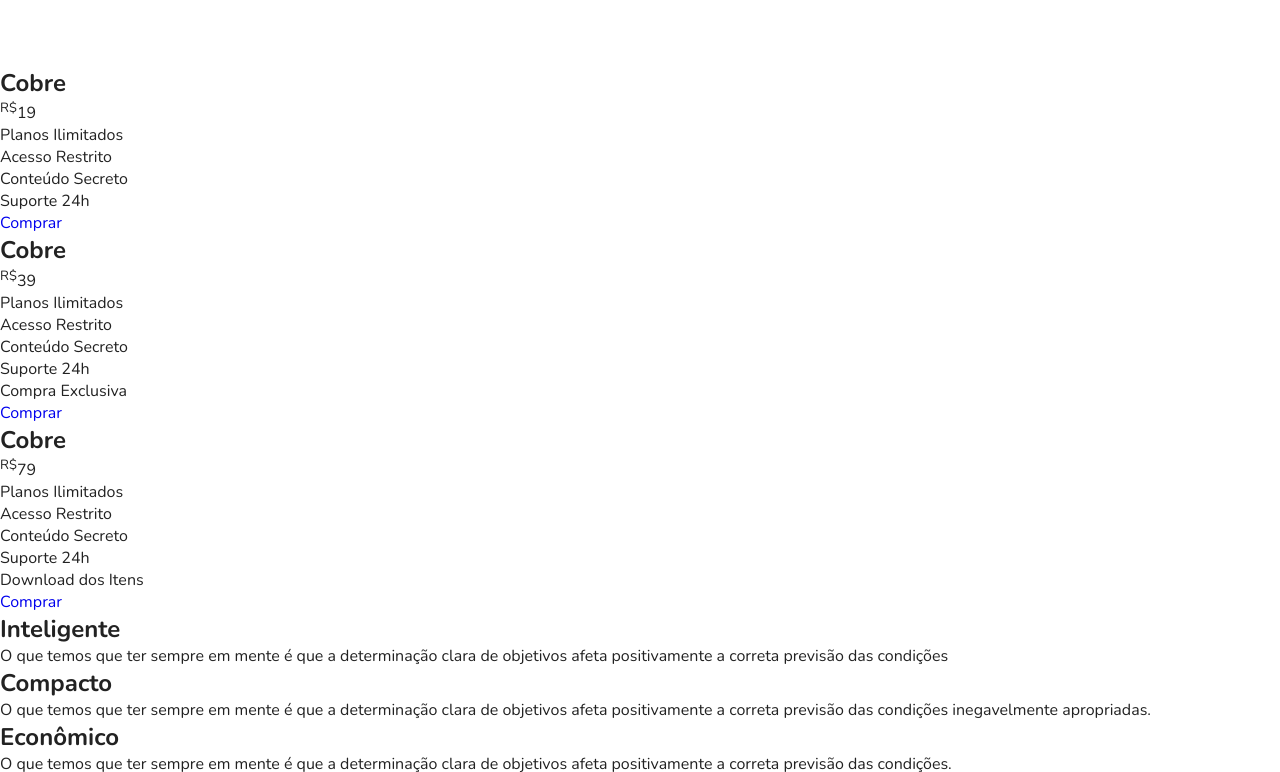
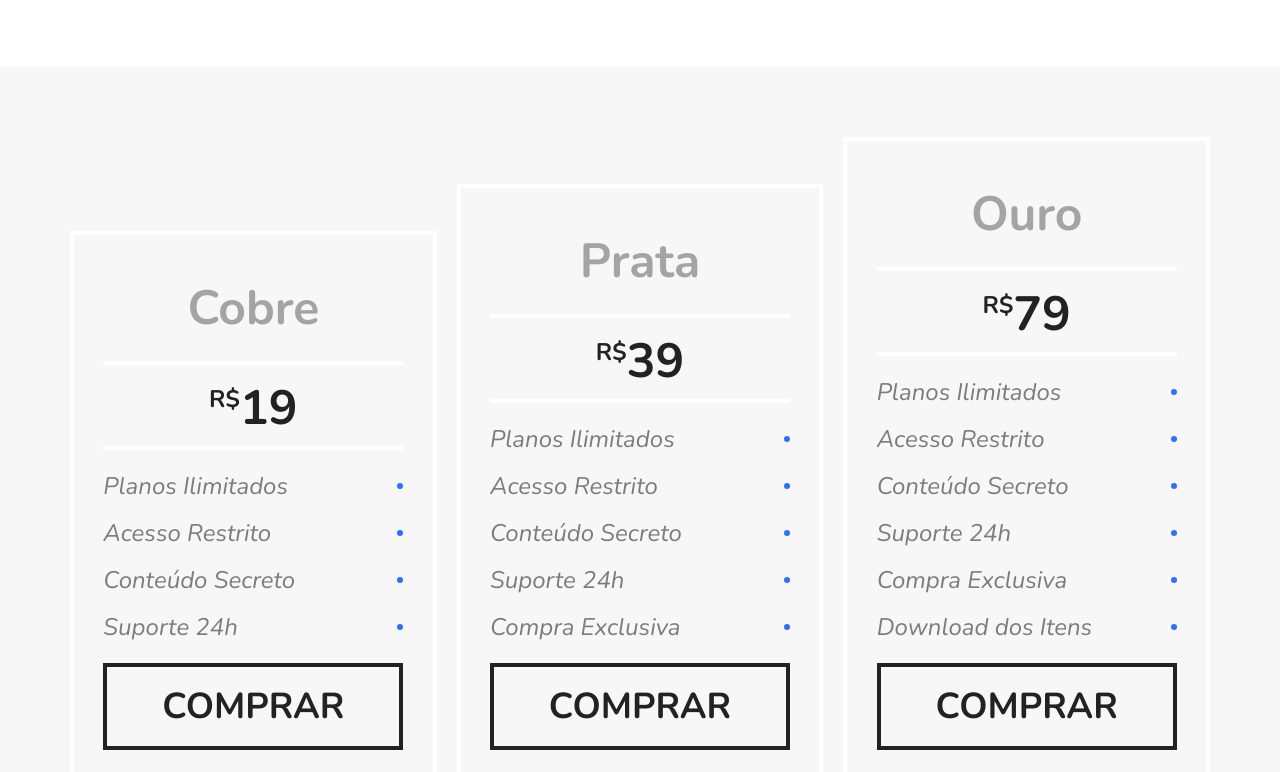
Before and after one commit to thiagodff/Flexblog, a plain HTML site: page index.html in a window 1280 px wide. Shown: the part 1754-2526 px from the top of the page. Drawn offline with nearby package versions, Linux system fonts and the light colour scheme.

Commit message:
style price

```diff
--- a/css/style.css
+++ b/css/style.css
@@ -174,5 +174,100 @@ img {
 
 .blue {
   border-top: 8px solid #66d9eb;
+}
+
+/* Preço */
+
+.preco {
+  background: #f7f7f7;
+  padding: 60px;
+  display: flex;
+  flex-wrap: wrap;
+  align-items: flex-end;
+}
+
+.preco-item {
+  flex: 1 1 260px;
+  border: 4px solid white;
+  padding: 20px;
+  margin: 10px;
+  /* No safari buga e temos que definir um min-width menor que 280 ou no flex base */
+  /* min-width: 260px; */
+}
+
+.preco-item h2 {
+  font-size: 3em;
+  color: #a4a4a4;
+  text-align: center;
+  margin-top: 20px;
+}
+
+.preco-item span {
+  max-width: 300px;
+  margin: 20px auto;
+  display: block;
+  font-size: 3em;
+  text-align: center;
+  font-weight: bold;
+  padding: 10px 0 5px 0;
+  border-top: 4px solid white;
+  border-bottom: 4px solid white;
+}
+
+.preco-item sup {
+  font-size: 1.5rem;
+}
+
+.preco-item ul {
+  max-width: 300px;
+  margin: 20px auto;
+  font-size: 1.5em;
+  font-style: italic;
+  color: #7c7c7c;
+}
+
+.preco-item li {
+  display: flex;
+  justify-content: space-between;
+  align-items: center;
+  margin-bottom: 15px;
+}
+
+.preco-item li::after {
+  content: '';
+  display: block;
+  width: 6px;
+  height: 6px;
+  background: #2c70ff;
+  border-radius: 50%;
 
 }
+
+.preco-item a {
+  max-width: 300px;
+  display: block;
+  margin: 20px auto;
+  border: 4px solid;
+  color: #222222;
+  text-transform: uppercase;
+  font-weight: bold;
+  font-size: 2.25em;
+  padding: 15px 0;
+  text-align: center;
+}
+
+@media (max-width: 800px) {
+  .preco {
+    padding-left: 10px;
+    padding-right: 10px;
+  }
+
+  .preco .preco-item:nth-child(3) {
+    order: -2;
+  }
+
+  .preco .preco-item:nth-child(2) {
+    order: -1;
+  }
+
+}
--- a/index.html
+++ b/index.html
@@ -91,7 +91,7 @@
     </div>
 
     <div class="preco-item">
-      <h2>Cobre</h2>
+      <h2>Prata</h2>
       <span><sup>R$</sup>39</span>
       <ul>
         <li>Planos Ilimitados</li>
@@ -104,13 +104,14 @@
     </div>
 
     <div class="preco-item">
-      <h2>Cobre</h2>
+      <h2>Ouro</h2>
       <span><sup>R$</sup>79</span>
       <ul>
         <li>Planos Ilimitados</li>
         <li>Acesso Restrito</li>
         <li>Conteúdo Secreto</li>
         <li>Suporte 24h</li>
+        <li>Compra Exclusiva</li>
         <li>Download dos Itens</li>
       </ul>
       <a href="#">Comprar</a>
```
